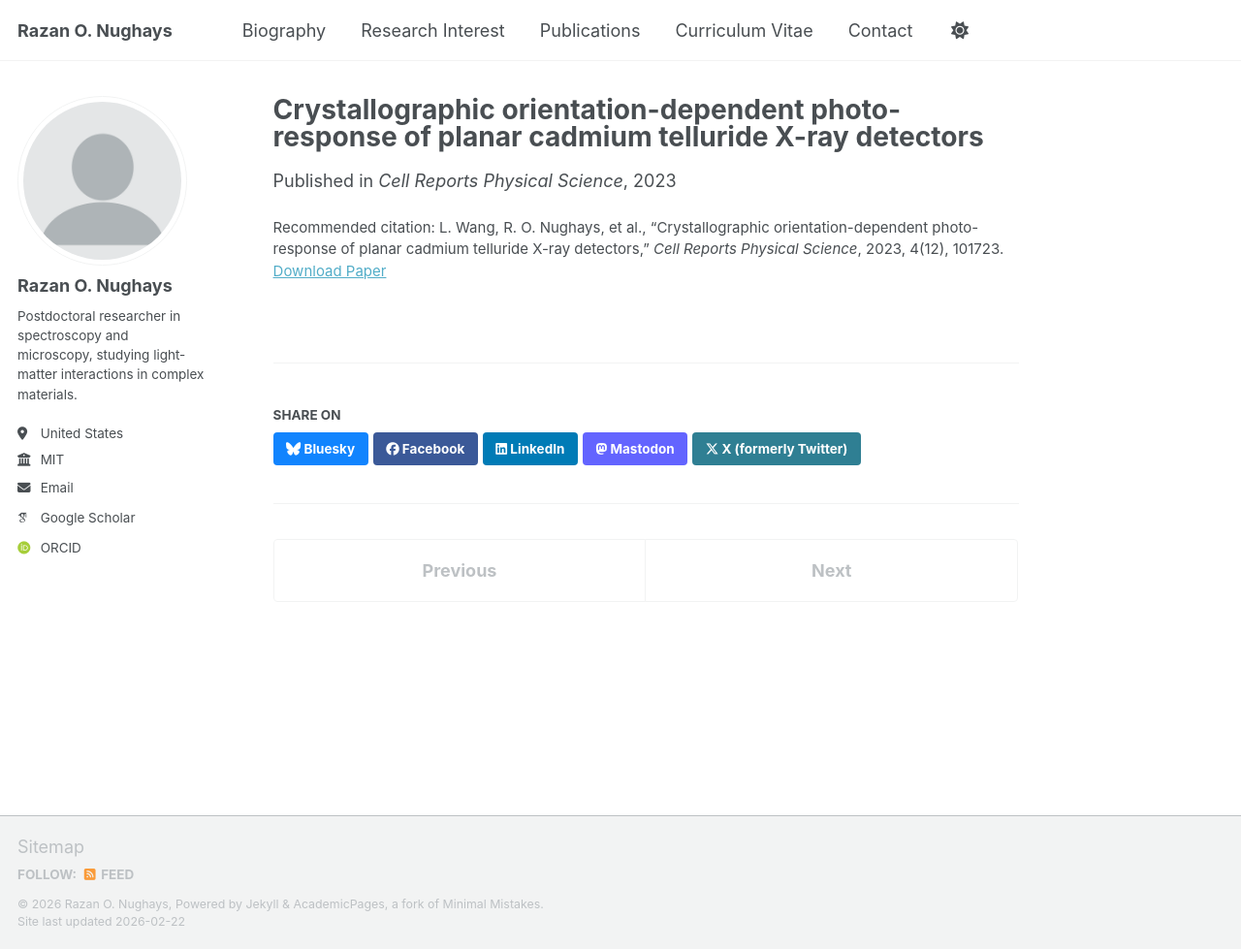
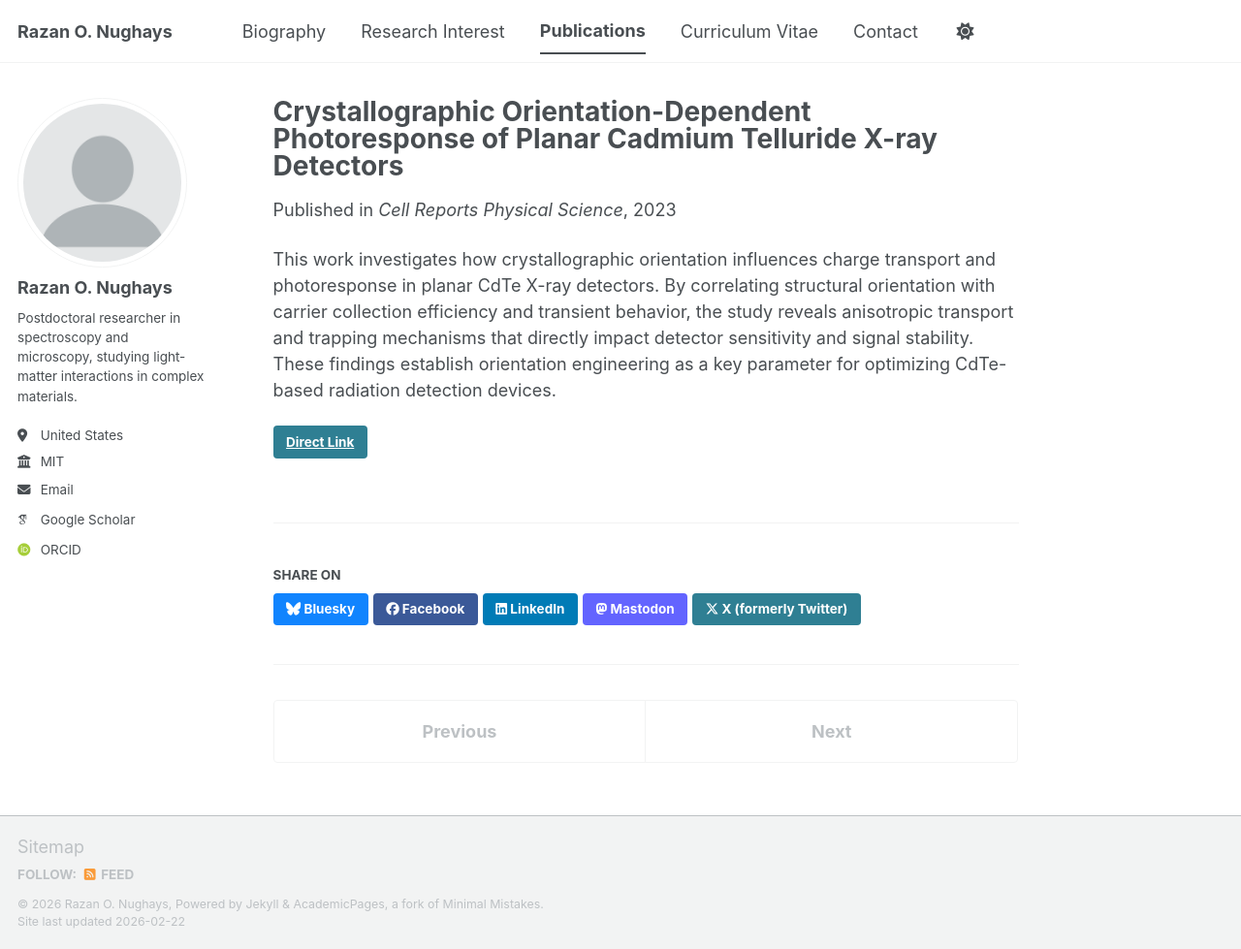
Before and after one commit to RazanNughays/RazanNughays.github.io, a Jekyll site: the page built from _publications/2023-01-01-cdte-xray-detectors-orientation.md, in a window 1280 px wide and 979 px high. Shown: the whole window at 97% size. Built offline with Jekyll 4.4.1, drawn with Linux system fonts in a browser that asks for light colours; some web fonts are replaced; a script bundle is joined from its source files by our own code; library files that are not in the unit come from our copies.

Commit message:
Update 2023-01-01-cdte-xray-detectors-orientation.md

```diff
--- a/_publications/2023-01-01-cdte-xray-detectors-orientation.md
+++ b/_publications/2023-01-01-cdte-xray-detectors-orientation.md
@@ -1,11 +1,10 @@
 ---
-title: "Crystallographic orientation-dependent photo-response of planar cadmium telluride X-ray detectors"
+title: "Crystallographic Orientation-Dependent Photoresponse of Planar Cadmium Telluride X-ray Detectors"
 collection: publications
 category: manuscripts
-permalink: /publication/cdte-xray-orientation/
-excerpt: "Orientation-dependent photoresponse in planar CdTe X-ray detectors."
 date: 2023-01-01
 venue: "Cell Reports Physical Science"
-paperurl: "10.1016/j.xcrp.2023.101723"
-citation: 'L. Wang, R. O. Nughays, et al., “Crystallographic orientation-dependent photo-response of planar cadmium telluride X-ray detectors,” <i>Cell Reports Physical Science</i>, 2023, 4(12), 101723.'
+link: "https://doi.org/10.1016/j.xcrp.2023.101723"
 ---
+
+This work investigates how crystallographic orientation influences charge transport and photoresponse in planar CdTe X-ray detectors. By correlating structural orientation with carrier collection efficiency and transient behavior, the study reveals anisotropic transport and trapping mechanisms that directly impact detector sensitivity and signal stability. These findings establish orientation engineering as a key parameter for optimizing CdTe-based radiation detection devices.
```
